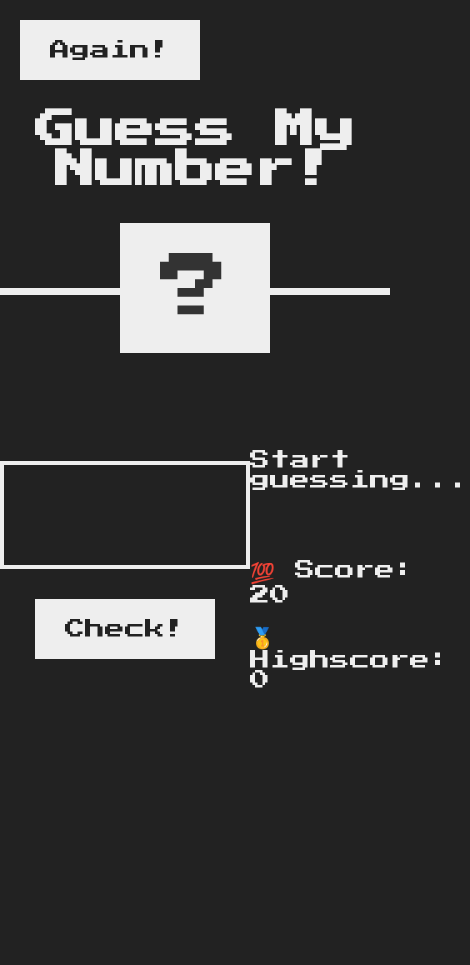
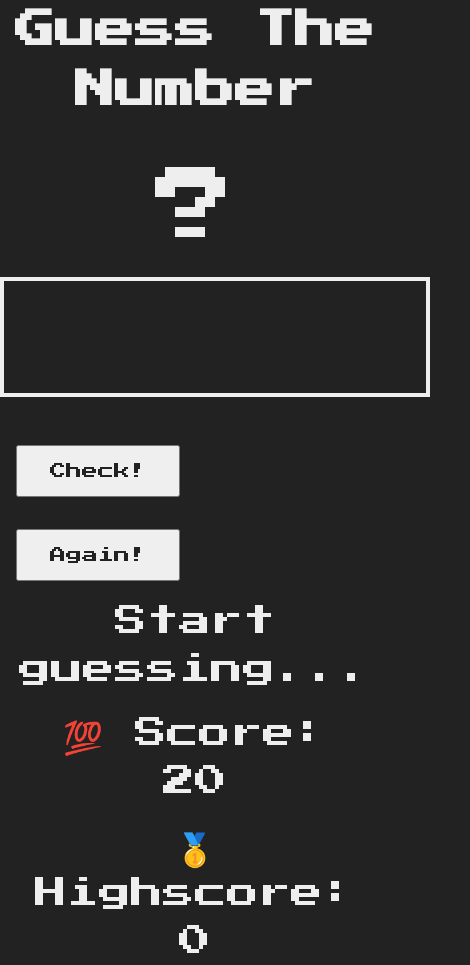
Before and after one commit to divyanshg03/Guess-My-Number, a plain HTML site: page index.html in a window 390 px wide. Shown: the whole page, 470 px wide, since content can reach past the window. Before the commit the page ends 844 px from the top, so only its background shows below. Drawn offline with Linux system fonts and the light colour scheme.

Commit message:
Made The Gsme responsive

```diff
--- a/index.html
+++ b/index.html
@@ -4,31 +4,42 @@
     <meta charset="UTF-8" />
     <meta name="viewport" content="width=device-width, initial-scale=1.0" />
     <meta http-equiv="X-UA-Compatible" content="ie=edge" />
+    <title>Guess My Number!</title>
     <link rel="stylesheet" href="style.css" />
-    <title>Guess My Number!</title>
+
   </head>
   <body>
+      <h1>Guess The Number</h1>
 
-    <header>
-      <h1>Guess My Number!</h1>
-      <button class="btn again">Again!</button>
-      <div class="number">?</div>
-    </header>
-    <main>
-      <section class="left">
+      <div id="number">
+        ?
+      </div>
+
+
+
+    <div>
+      <div>
         <input type="number" class="guess" />
         <button class="btn check">Check!</button>
+        <button class="btn again">Again!</button>
+      </div>
+      <div>
 
-      </section>
-      <section class="right">
-
-        <p class="message">Start guessing...</p>
-        <p class="label-score">💯 Score: <span class="score">20</span></p>
-        <p class="label-highscore">
-          🥇 Highscore: <span class="highscore">0</span>
-        </p>
-      </section>
-    </main>
+        <div class="message">Start guessing...</div>
+        <div class="label-score">
+          💯 Score:
+            <div class="score">
+             20
+            </div>
+        </div>
+        <div class="label-highscore">
+          🥇 Highscore:
+          <div class="highscore">
+            0
+          </div>
+        </div>
+      </div>
+    </div>
 
     <script
           src="script.js">
--- a/script.js
+++ b/script.js
@@ -25,9 +25,9 @@ document.querySelector('.check').addEventListener('click',function()
     else if(guess === secretnumber)
     {
         document.querySelector('.message').textContent = 'Correct Number!';
-        document.querySelector('.number').textContent = secretnumber;
+        document.querySelector('#number').textContent = secretnumber;
         document.querySelector('body').style.backgroundColor = '#60b347';
-        document.querySelector('.number').style.width = '30rem';
+        document.querySelector('#number').style.width = '30rem';
         if(score>highscore)
         {
             highscore = score;
@@ -59,9 +59,9 @@ document.querySelector('.again').addEventListener('click',function()
     secretnumber = Math.trunc(Math.random()*20)+1;
     document.querySelector('.message').textContent = 'Start guessing...';
     document.querySelector('.score').textContent = score;
-    document.querySelector('.number').textContent = '?';
+    document.querySelector('#number').textContent = '?';
     document.querySelector('.guess').value = '';
     document.querySelector('body').style.backgroundColor = '#222';
-    document.querySelector('.number').style.width = '15rem';
+    document.querySelector('#number').style.width = '15rem';
 
 });
--- a/style.css
+++ b/style.css
@@ -1,4 +1,120 @@
 @import url('https://fonts.googleapis.com/css?family=Press+Start+2P&display=swap');
+
+
+/* Base styles (extra small devices - mobile) */
+html
+{
+  font-size: 16px;
+}
+body {
+  font-family: 'Press Start 2P', sans-serif;
+  color: #eee;
+  background-color: #222;
+  margin:0;
+  padding:0;
+  font-size: 1rem;
+  line-height:1.5;
+
+
+  /* background-color: #60b347; */
+}
+h1
+{
+  font-size: 2.5rem;
+  color:#eee;
+  text-align: center;
+  margin-top:0;
+
+}
+#number
+{
+  font-size: 5rem;
+  color:#eee;
+
+  text-align: center;
+  padding-bottom:10px;
+
+  box-sizing: border-box;
+
+}
+
+.guess {
+  background: none;
+  border: 4px solid #eee;
+  font-family: inherit;
+  color: inherit;
+  font-size: 5rem;
+  padding: 1rem;
+  max-width: 100vw;;
+  text-align: center;
+  display: block;
+  margin-bottom: 3rem;
+}
+
+.btn {
+
+
+  color: #222;
+  font-size: 1rem;
+  font-family: inherit;
+  display:inline-block;
+  padding: 1rem 2rem;
+  margin: 1rem;
+  cursor: pointer;
+  text-align: center;
+  text-align: center;
+  align-items: center;
+  justify-content: center;
+}
+
+
+.btn:hover {
+  background-color: #ccc;
+}
+.check
+{
+  display:flex;
+ flex-direction: column;
+  align-items: center;
+  margin-top: 1rem;
+}
+.message {
+  font-size:2rem;
+  text-align: center;
+  margin-bottom: 1rem;;
+}
+
+.label-score {
+  text-align: center;
+  margin-bottom: 1rem;;
+  display:flex;
+  flex-direction: column;
+  text-align: center;
+  align-items: center;
+  justify-content: center;
+  font-size:2rem;
+}
+.label-highscore
+{
+  font-size:2rem;
+  text-align: center;
+  flex-direction: column;
+  margin-left:auto;
+  display:flex;
+  text-align: center;
+  align-items: center;
+  justify-content: center;
+}
+
+
+
+
+
+/* Small devices (tablets) */
+@media screen and (min-width: 576px)
+{
+
+  @import url('https://fonts.googleapis.com/css?family=Press+Start+2P&display=swap');
 
 * {
   margin: 0;
@@ -19,22 +135,9 @@ body {
 }
 
 /* LAYOUT */
-header {
-  position: relative;
-  height : 35vh;
-  border-bottom: 7px solid #eee;
-}
-
-main {
-  height: 65vh;
-  color: #eee;
-  display: flex;
-  align-items: center;
-  justify-content: space-around;
-}
 
 .left {
-  width: 60rem;
+  width: 52rem;
   display: flex;
   flex-direction: column;
   align-items: center;
@@ -49,38 +152,29 @@ main {
 h1 {
   font-size: 4rem;
   text-align: center;
-  position: absolute;
+  position: relative;
   width: 100%;
-  top:52%;;
-  left: 50%;
-  transform: translate(-50%, -50%);
+
+
 }
 
-.number {
-  background: #eee;
-  color: #333;
-  font-size: 7rem;
+#number {
+
+  color: #eee;
+  font-size: 6rem;
   width: 15rem;
   padding: 3rem 0rem;
-  text-align: center;
-  position: absolute;
+  text-align: center;;
   bottom: 0;
-  left: 50%;
-  transform: translate(-50%, 50%);
+
+  padding-left:50%;
+  align-items: center;
+  justify-content: center;
 }
 
-.between {
-  font-size: 1.4rem;
-  position: absolute;
-  top: 2rem;
-  right: 2rem;
-}
 
-.again {
-  position: absolute;
-  top: 2rem;
-  left: 2rem;
-}
+
+
 
 .guess {
   background: none;
@@ -89,21 +183,25 @@ h1 {
   color: inherit;
   font-size: 5rem;
   padding: 2.5rem;
-  width: 25rem;
+  width: 100%;
   text-align: center;
   display: block;
   margin-bottom: 3rem;
+  justify-content: center;
+  align-items: center;
 }
 
 .btn {
-  border: none;
+
   background-color: #eee;
   color: #222;
   font-size: 2rem;
   font-family: inherit;
   padding: 2rem 3rem;
   cursor: pointer;
-  margin-bottom: 20px;
+  text-align: center;
+  align-items: center;
+  justify-content: center;
 }
 
 .btn:hover {
@@ -111,10 +209,41 @@ h1 {
 }
 
 .message {
-  margin-bottom: 8rem;
+  margin-bottom: 2rem;
   height: 3rem;
+  font-size:3rem;
 }
 
-.label-score {
+.label-score,.label-highscore {
+  display: flex;
+  flex-direction: row;
+  font-size:3rem;
   margin-bottom: 2rem;
+  text-align: center;
+  align-items: center;
+  justify-content: center;
+
 }
+
+}
+
+@media screen and (min-width: 768px)
+{
+  h1
+  {
+    font-size: 6rem;
+    color:#eee;
+    text-align: center;
+    margin-top:0;
+  }
+  #number
+  {
+    font-size: 8rem;
+    color:#eee;
+    text-align: center;
+    padding-bottom:10px;
+    box-sizing: border-box;
+    justify-content: center;
+    align-items : center;
+  }
+}
```
